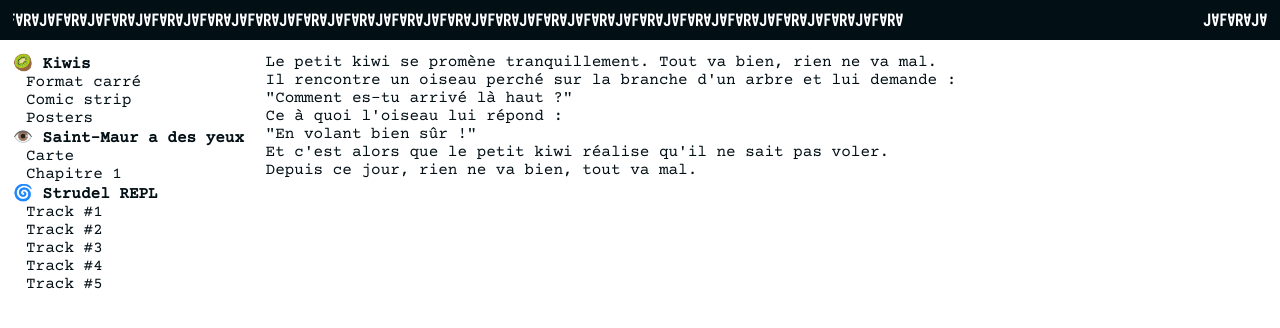
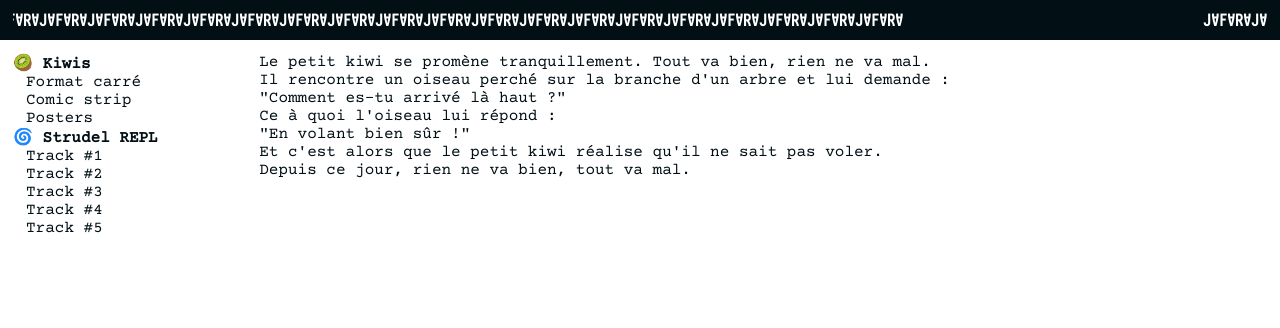
Before and after one commit to jafartouzeau/personnal-website, a Next.js app: page /kiwis in a window 1280 px wide. Shown: the top 328 px of the page. Built offline with nearby package versions, Linux system fonts and the light colour scheme.

Commit message:
Refactor

```diff
--- a/src/app/globals.css
+++ b/src/app/globals.css
@@ -18,6 +18,7 @@
   --text: #020f15;
 
   --main-padding: 13px;
+  --topbar-height: 40px;
 }
 
 ::selection {
@@ -43,10 +44,11 @@
 }
 
 body {
+  margin-top: var(--topbar-height);
   font-family: var(--ff);
   min-height: 100%;
   display: flex;
-  flex-direction: column;
+  flex-direction: row;
   color: var(--text);
   background: var(--background);
   -webkit-font-smoothing: antialiased;
@@ -57,9 +59,8 @@
   width: 100%;
   height: 100vh;
   display: flex;
-  flex-direction: row;
+  flex-direction: column;
   padding: var(--main-padding);
-  gap: var(--main-padding);
 }
 
 a {
@@ -76,7 +77,7 @@
 }
 
 @media (max-width: 768px) {
-  main {
+  body {
     flex-direction: column  ;
   }
 }
--- a/src/app/kiwis/[kiwislug]/page.tsx
+++ b/src/app/kiwis/[kiwislug]/page.tsx
@@ -1,4 +1,3 @@
-import PageTemplate from "@/components/page-template/page-template";
 import { kiwisData } from '../data';
 import { notFound } from "next/navigation";
 import Gallery from "@/components/gallery/gallery";
@@ -12,5 +11,5 @@
   const folder = kiwisData[kiwislug];
   if (!folder) return notFound();
   const content = <Gallery artworks={folder}/>
-  return <PageTemplate content={content}  sideMenuLinks={Object.keys(kiwisData)} sideMenuPage='kiwis'/>;
+  return content;
 }
--- a/src/app/kiwis/page.tsx
+++ b/src/app/kiwis/page.tsx
@@ -1,6 +1,3 @@
-import { kiwisData } from './data';
-import PageTemplate from "@/components/page-template/page-template";
-
 export default function Kiwis() {
 
   const content =
@@ -14,5 +11,5 @@
         <p>Depuis ce jour, rien ne va bien, tout va mal.</p>
     </>
 
-  return <PageTemplate content={content} sideMenuLinks={Object.keys(kiwisData)} sideMenuPage='kiwis'/>;
+  return content;
 }
--- a/src/app/layout.tsx
+++ b/src/app/layout.tsx
@@ -1,6 +1,8 @@
 import type { Metadata } from "next";
 import "./globals.css";
 import TopBar from "@/components/topbar/topbar";
+import SideMenu from "@/components/side-menu/side-menu";
+
 
 export const metadata: Metadata = {
   title: "Jafar Touzeau",
@@ -16,6 +18,7 @@
     <html lang="fr">
       <body>
         <TopBar/>
+        <SideMenu/>
         <main>{children}</main>
       </body>
     </html>
--- a/src/app/strudelrepl/[strudelslug]/page.tsx
+++ b/src/app/strudelrepl/[strudelslug]/page.tsx
@@ -1,5 +1,4 @@
 import StrudelRepl from "@/components/strudel/strudel";
-import PageTemplate from "@/components/page-template/page-template";
 import { strudelData } from '../data';
 import { notFound } from "next/navigation";
 
@@ -12,5 +11,5 @@
   const music = strudelData[strudelslug];
   if (!music) return notFound();
   const content = <StrudelRepl code={music.code} />;
-  return <PageTemplate content={content} sideMenuLinks={Object.keys(strudelData)} sideMenuPage='strudelrepl'/>;
+  return content;
 }
--- a/src/components/page-template/page-template.tsx
+++ /dev/null
@@ -1,18 +0,0 @@
-import SideMenu from "@/components/side-menu/side-menu";
-
-export default function PageTemplate({
-  content,
-  sideMenuLinks,
-  sideMenuPage,
-}: Readonly<{
-  content: React.ReactNode;
-  sideMenuLinks: string[];
-  sideMenuPage: string
-}>) {
-    return (<>
-        <SideMenu links={sideMenuLinks} page={sideMenuPage}/>
-        <div style={{display:"flex", flexDirection:"column", width:"100%"}}>
-          {content}
-        </div>
-    </>)
-}
--- a/src/components/side-menu/side-menu.module.css
+++ b/src/components/side-menu/side-menu.module.css
@@ -3,6 +3,7 @@
     flex-direction: column;
     width: min(100vw, 300px);
     height: 100vh;
+    padding:  var(--main-padding);
 }
 
 .mainlink {
--- a/src/components/side-menu/side-menu.tsx
+++ b/src/components/side-menu/side-menu.tsx
@@ -1,9 +1,9 @@
 import styles from './side-menu.module.css';
 import Link from "next/link";
 
-export default function SideMenu({page, links}:{page:string, links:string[]}) {
+export default function SideMenu() {
     return (
-        <menu className={styles.menu}>
+        <nav className={styles.menu}>
 
             <ol>
                 <Link className={styles.mainlink} href={`/kiwis`}>
@@ -23,22 +23,6 @@
                 <ol className={styles.sublink}>
                     <Link href={`/kiwis/posters`}>
                         Posters
-                    </Link>
-                </ol>
-
-            <ol className={styles.mainlink}>
-                <Link href={`/saintmaur`}>
-                   👁️ Saint-Maur a des yeux
-                </Link>
-            </ol>
-                <ol className={styles.sublink}>
-                    <Link href={`/smady/carte`}>
-                        Carte
-                    </Link>
-                </ol>
-                <ol className={styles.sublink}>
-                    <Link href={`/smady/chapitre1`}>
-                        Chapitre 1
                     </Link>
                 </ol>
 
@@ -73,6 +57,22 @@
                     </Link>
                 </ol>
 
-        </menu>
+        </nav>
     )
 }
+
+/*            <ol className={styles.mainlink}>
+                <Link href={`/saintmaur`}>
+                   👁️ Saint-Maur a des yeux
+                </Link>
+            </ol>
+                <ol className={styles.sublink}>
+                    <Link href={`/smady/carte`}>
+                        Carte
+                    </Link>
+                </ol>
+                <ol className={styles.sublink}>
+                    <Link href={`/smady/chapitre1`}>
+                        Chapitre 1
+                    </Link>
+                </ol>*/
--- a/src/components/topbar/topbar.module.css
+++ b/src/components/topbar/topbar.module.css
@@ -1,8 +1,11 @@
 .topbar {
+  position: absolute;
+  top: 0;
+  left: 0;
   display: flex;
   flex-direction: row;
   width: 100vw;
-  height: fit-content;
+  height: var(--topbar-height);
   padding: 0px var(--main-padding);
   background-color: var(--text);
 }
```
Also changed, not shown: src/app/strudelrepl/page.tsx (+3 -9 lines).
